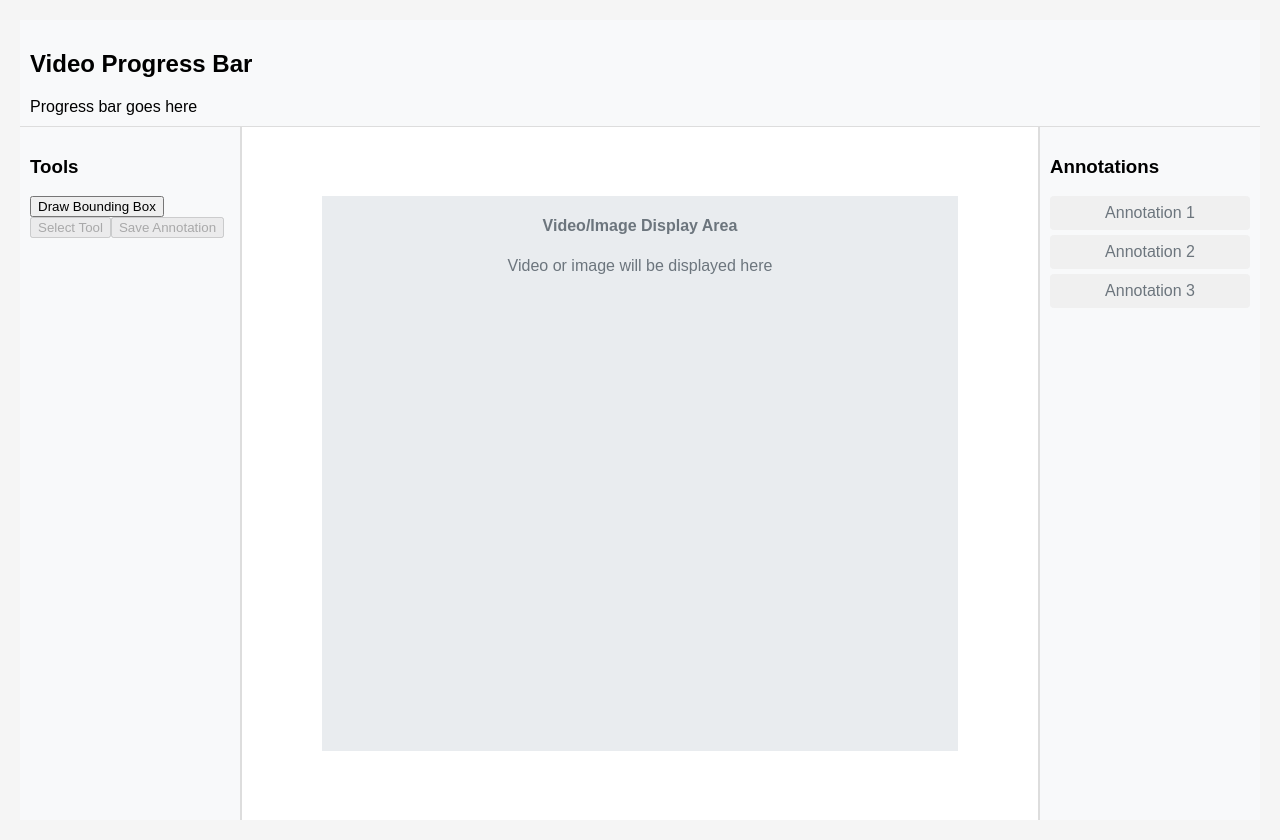
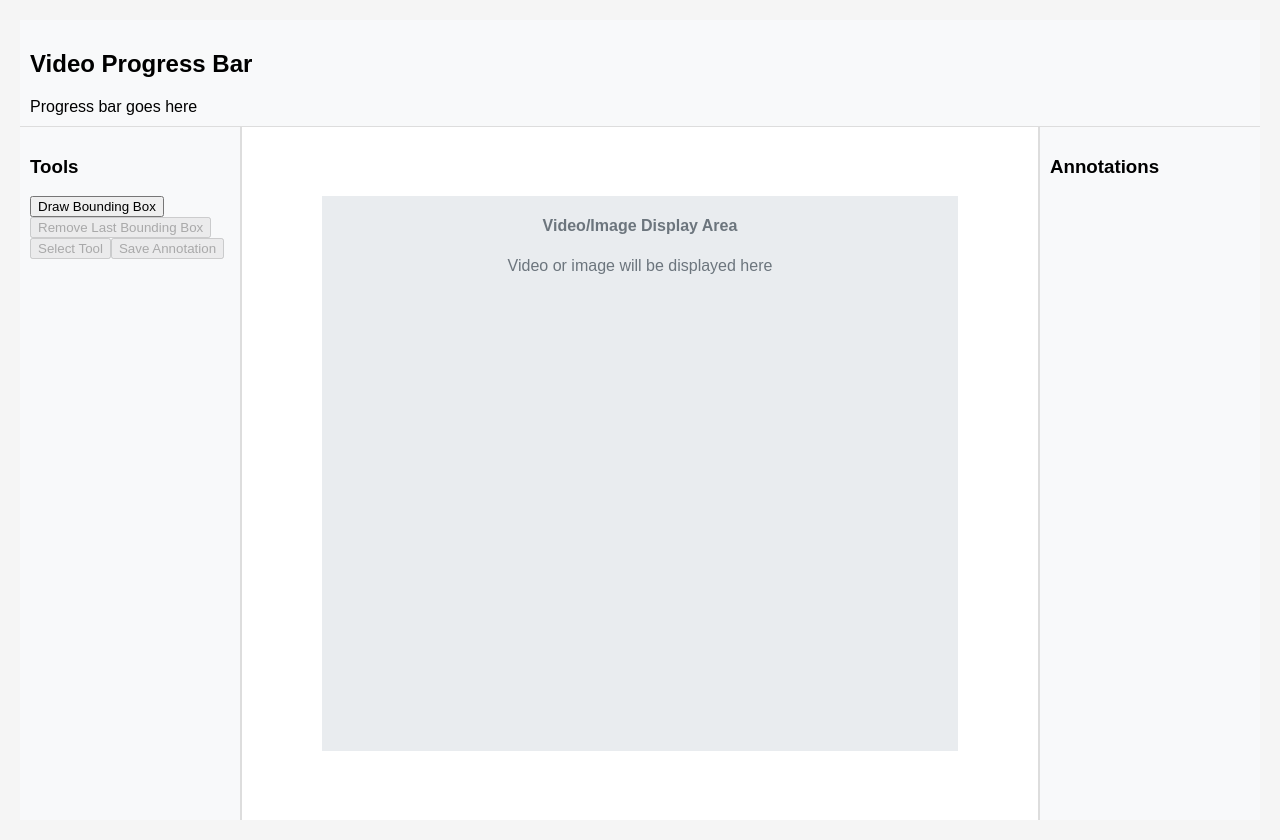
Before and after one commit to BaamPark/WebLabelMV, a React (Create React App) app in the folder labelmv-frontend/: page /annotation in a window 1280 px wide. Built offline with nearby package versions, Linux system fonts and the light colour scheme.

Commit message:
bbox stay and can be removed

```diff
--- a/labelmv-frontend/src/AnnotationPage.js
+++ b/labelmv-frontend/src/AnnotationPage.js
@@ -3,8 +3,7 @@ import './AnnotationPage.css';
 
 const AnnotationPage = () => {
   const [isDrawing, setIsDrawing] = useState(false);
-  const [startPoint, setStartPoint] = useState({ x: 0, y: 0 });
-  const [boundingBox, setBoundingBox] = useState(null);
+  const [boundingBoxes, setBoundingBoxes] = useState([]);
 
   const handleMouseDown = (e) => {
     if (e.button !== 0) return; // Only left mouse button
@@ -13,13 +12,16 @@ const AnnotationPage = () => {
     const y = e.clientY - rect.top;
 
     setIsDrawing(true);
-    setStartPoint({ x, y });
-    setBoundingBox({
-      left: x,
-      top: y,
-      width: 0,
-      height: 0
-    });
+    setBoundingBoxes(prev => [
+      ...prev,
+      {
+        id: Date.now(), // Unique ID for each bounding box
+        left: x,
+        top: y,
+        width: 0,
+        height: 0
+      }
+    ]);
   };
 
   const handleMouseMove = (e) => {
@@ -29,18 +31,28 @@ const AnnotationPage = () => {
     let x = e.clientX - rect.left;
     let y = e.clientY - rect.top;
 
-    setBoundingBox(prev => ({
-      left: Math.min(prev.left, x),
-      top: Math.min(prev.top, y),
-      width: Math.abs(x - prev.left),
-      height: Math.abs(y - prev.top)
-    }));
+    setBoundingBoxes(prev => {
+      const newBoxes = [...prev];
+      const lastBox = newBoxes[newBoxes.length - 1];
+      newBoxes[newBoxes.length - 1] = {
+        ...lastBox,
+        left: Math.min(lastBox.left, x),
+        top: Math.min(lastBox.top, y),
+        width: Math.abs(x - lastBox.left),
+        height: Math.abs(y - lastBox.top)
+      };
+      return newBoxes;
+    });
   };
 
   const handleMouseUp = () => {
     if (isDrawing) {
       setIsDrawing(false);
     }
+  };
+
+  const removeLastBoundingBox = () => {
+    setBoundingBoxes(prev => prev.slice(0, -1));
   };
 
   return (
@@ -62,6 +74,13 @@ const AnnotationPage = () => {
           >
             Draw Bounding Box
           </button>
+          <button
+            className="btn btn-danger"
+            onClick={removeLastBoundingBox}
+            disabled={boundingBoxes.length === 0}
+          >
+            Remove Last Bounding Box
+          </button>
           <button className="btn btn-secondary" disabled>Select Tool</button>
           <button className="btn btn-success" disabled>Save Annotation</button>
         </aside>
@@ -75,17 +94,18 @@ const AnnotationPage = () => {
             onMouseUp={handleMouseUp}
             onMouseLeave={handleMouseUp}
           >
-            {boundingBox && (
+            {boundingBoxes.map(box => (
               <div
+                key={box.id}
                 className="bounding-box"
                 style={{
-                  left: boundingBox.left,
-                  top: boundingBox.top,
-                  width: boundingBox.width,
-                  height: boundingBox.height
+                  left: box.left,
+                  top: box.top,
+                  width: box.width,
+                  height: box.height
                 }}
               />
-            )}
+            ))}
             <div className="video-placeholder placeholder">
               <h4>Video/Image Display Area</h4>
               <p>Video or image will be displayed here</p>
@@ -97,9 +117,9 @@ const AnnotationPage = () => {
         <aside className="sidebar-right">
           <h3>Annotations</h3>
           <ul className="annotation-list placeholder">
-            <li>Annotation 1</li>
-            <li>Annotation 2</li>
-            <li>Annotation 3</li>
+            {boundingBoxes.map((box, index) => (
+              <li key={box.id}>Bounding Box {index + 1}: [{box.left}, {box.top}] - [{box.width}x{box.height}]</li>
+            ))}
           </ul>
         </aside>
       </div>
```
